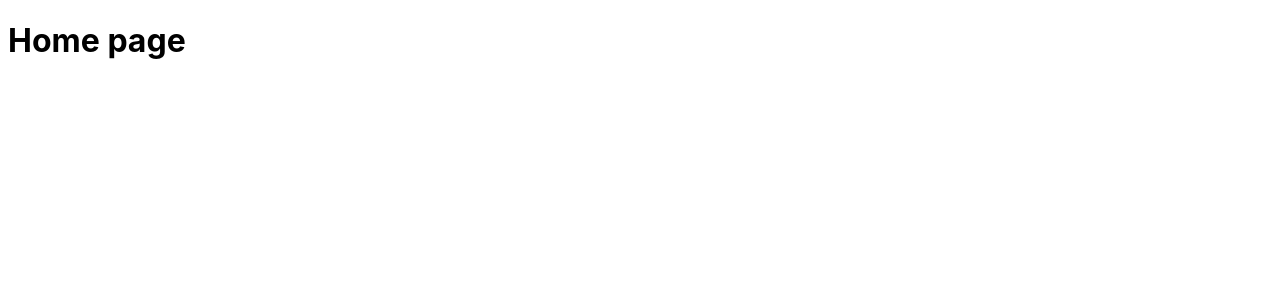
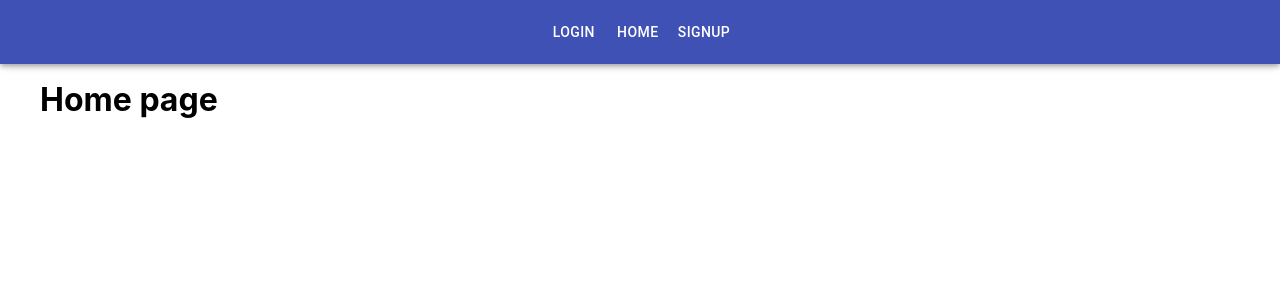
Before and after one commit to axtell5000/socialApe, a React (Create React App) app in the folder social-ape-client/: page / in a window 1280 px wide. Shown: the top 300 px of the page. Built offline with nearby package versions, Linux system fonts and the light colour scheme.

Commit message:
added navbar to site using material-ui

```diff
--- a/social-ape-client/package.json
+++ b/social-ape-client/package.json
@@ -3,6 +3,7 @@
   "version": "0.1.0",
   "private": true,
   "dependencies": {
+    "@material-ui/core": "^4.9.3",
     "@testing-library/jest-dom": "^4.2.4",
     "@testing-library/react": "^9.3.2",
     "@testing-library/user-event": "^7.1.2",
--- a/social-ape-client/src/App.css
+++ b/social-ape-client/src/App.css
@@ -2,3 +2,12 @@
   font-family: -apple-system, BlinkMacSystemFont, 'Segoe UI', Roboto, Oxygen, Ubuntu, Cantarell,
   'Open Sans', 'Helvetica Neue', sans-serif;
 }
+
+.container {
+  margin: 80px auto 0 auto;
+  max-width: 1200px;
+}
+
+.nav-container {
+  margin: auto;
+}
--- a/social-ape-client/src/App.js
+++ b/social-ape-client/src/App.js
@@ -1,6 +1,10 @@
 import React, { Component } from 'react';
 import {BrowserRouter, Route, Switch} from 'react-router-dom';
 
+//Components
+import NavBar from './components/Navbar'
+
+// Pages
 import Home from './pages/home';
 import Login from './pages/login';
 import Signup from './pages/signup';
@@ -13,11 +17,14 @@
     return (
       <div className="App">
         <BrowserRouter>
-          <Switch>
-            <Route exact path="/" component={Home} />
-            <Route exact path="/login" component={Login} />
-            <Route exact path="/signup" component={Signup} />
-          </Switch>
+          <NavBar />
+          <div className="container">
+            <Switch>
+              <Route exact path="/" component={Home} />
+              <Route exact path="/login" component={Login} />
+              <Route exact path="/signup" component={Signup} />
+            </Switch>
+          </div>
         </BrowserRouter>
       </div>
     );
--- a/social-ape-client/src/components/Navbar.js
+++ b/social-ape-client/src/components/Navbar.js
@@ -0,0 +1,23 @@
+import React, { Component } from 'react';
+import {Link} from 'react-router-dom';
+
+// Material UI stuff
+import AppBar from '@material-ui/core/AppBar';
+import Toolbar from '@material-ui/core/Toolbar';
+import Button from '@material-ui/core/Button';
+
+class Navbar extends Component {
+	render() {
+		return (
+			<AppBar>
+				<Toolbar className="nav-container">
+					<Button color="inherit" title="Login" component={Link} to="/login">Login</Button>
+					<Button color="inherit" title="Home" component={Link} to="/">Home</Button>
+					<Button color="inherit" title="Signup" component={Link} to="/signup">Signup</Button>
+				</Toolbar>
+			</AppBar>
+		);
+	}
+}
+
+export default Navbar;
--- a/social-ape-client/src/pages/home.js
+++ b/social-ape-client/src/pages/home.js
@@ -1,4 +1,4 @@
-import React, { Component } from 'react'
+import React, { Component } from 'react';
 
 class Home extends Component {
 	render() {
@@ -6,8 +6,8 @@
 			<div>
 				<h1>Home page</h1>
 			</div>
-		)
+		);
 	}
 }
 
-export default Home
+export default Home;
--- a/social-ape-client/src/pages/login.js
+++ b/social-ape-client/src/pages/login.js
@@ -1,4 +1,4 @@
-import React, { Component } from 'react'
+import React, { Component } from 'react';
 
 class Login extends Component {
 	render() {
@@ -6,8 +6,8 @@
 			<div>
 				<h1>Login page</h1>
 			</div>
-		)
+		);
 	}
 }
 
-export default Login
+export default Login;
--- a/social-ape-client/src/pages/signup.js
+++ b/social-ape-client/src/pages/signup.js
@@ -1,4 +1,4 @@
-import React, { Component } from 'react'
+import React, { Component } from 'react';
 
 class Signup extends Component {
 	render() {
@@ -6,8 +6,8 @@
 			<div>
 				<h1>Signup page</h1>
 			</div>
-		)
+		);
 	}
 }
 
-export default Signup
+export default Signup;
```
Also changed, not shown: 1 other file (tests, documents, lock files or other folders).
